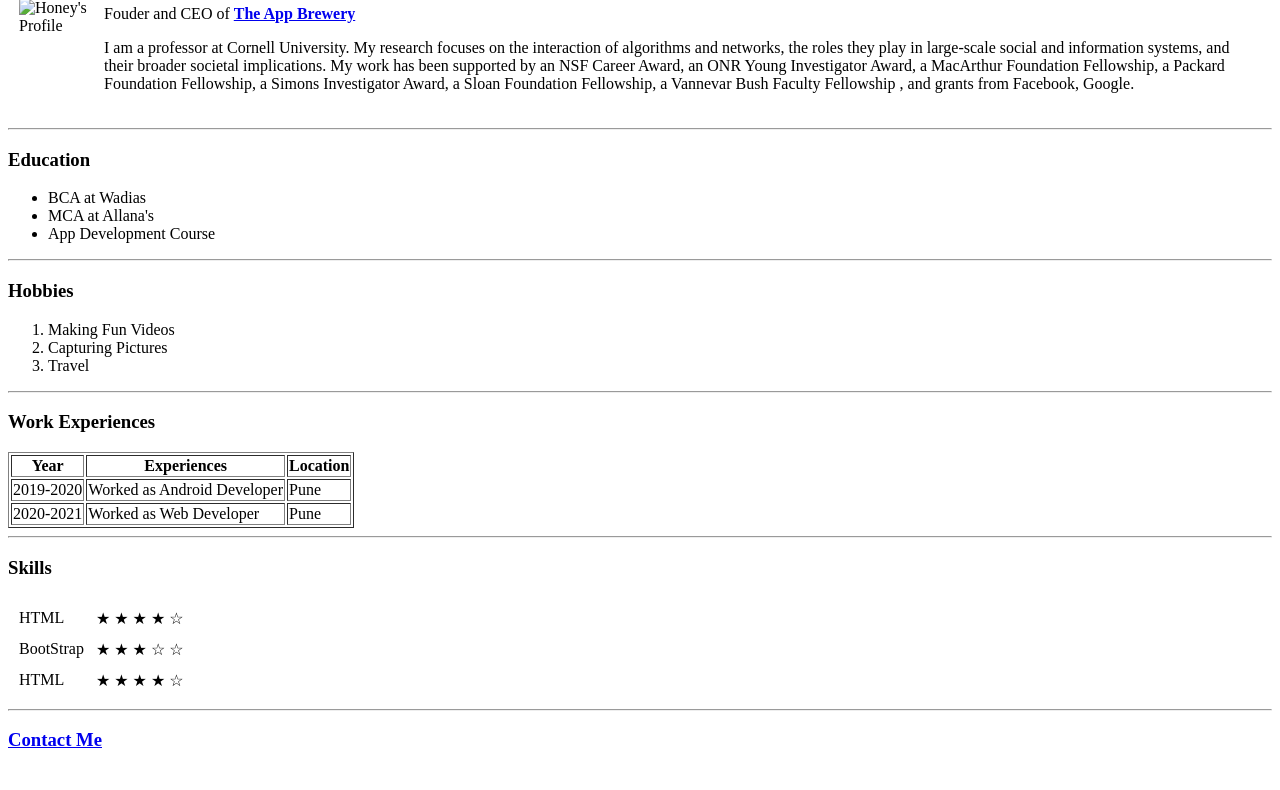
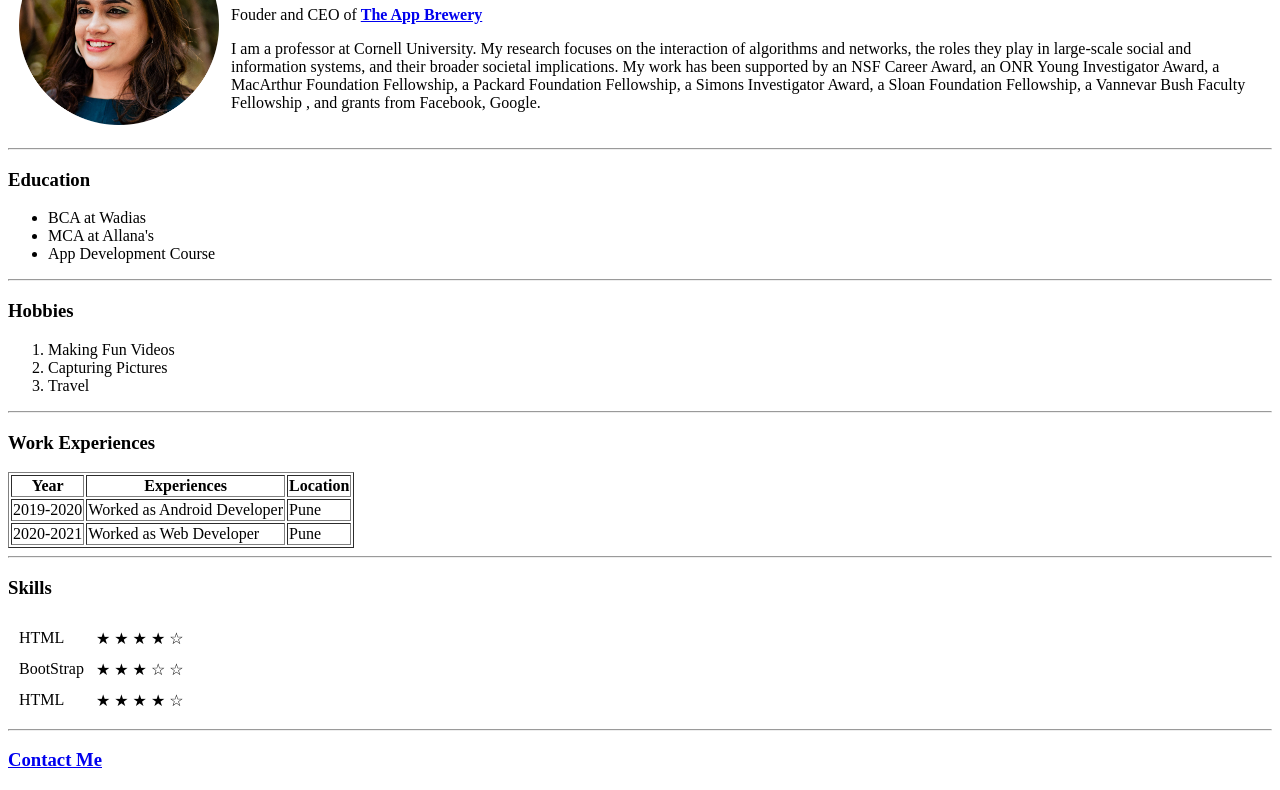
Before and after one commit to honey1623/cv, a plain HTML site: page index.html in a window 1280 px wide. Shown: the part 94-884 px from the top of the page. Drawn offline with Linux system fonts and the light colour scheme.

Commit message:
add image address

```diff
--- a/index.html
+++ b/index.html
@@ -10,7 +10,7 @@
   <table cellspacing="10">
     <tr>
       <td>
-        <img src="circle-cropped.png" alt="Honey's Profile" style="width:200px;height:200px">
+        <img src="images/circle-cropped.png" alt="Honey's Profile" style="width:200px;height:200px">
       </td>
       <td>
         <h1>Honey Tanna</h1>
```
